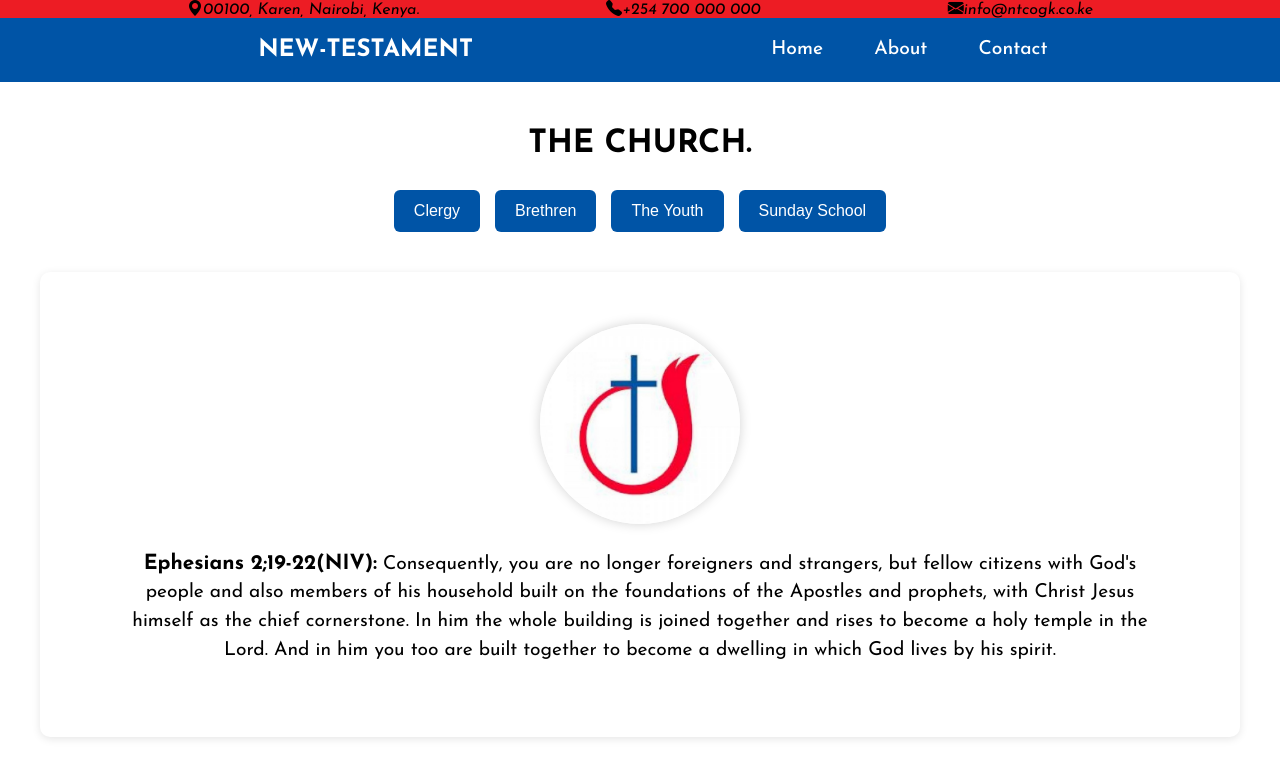
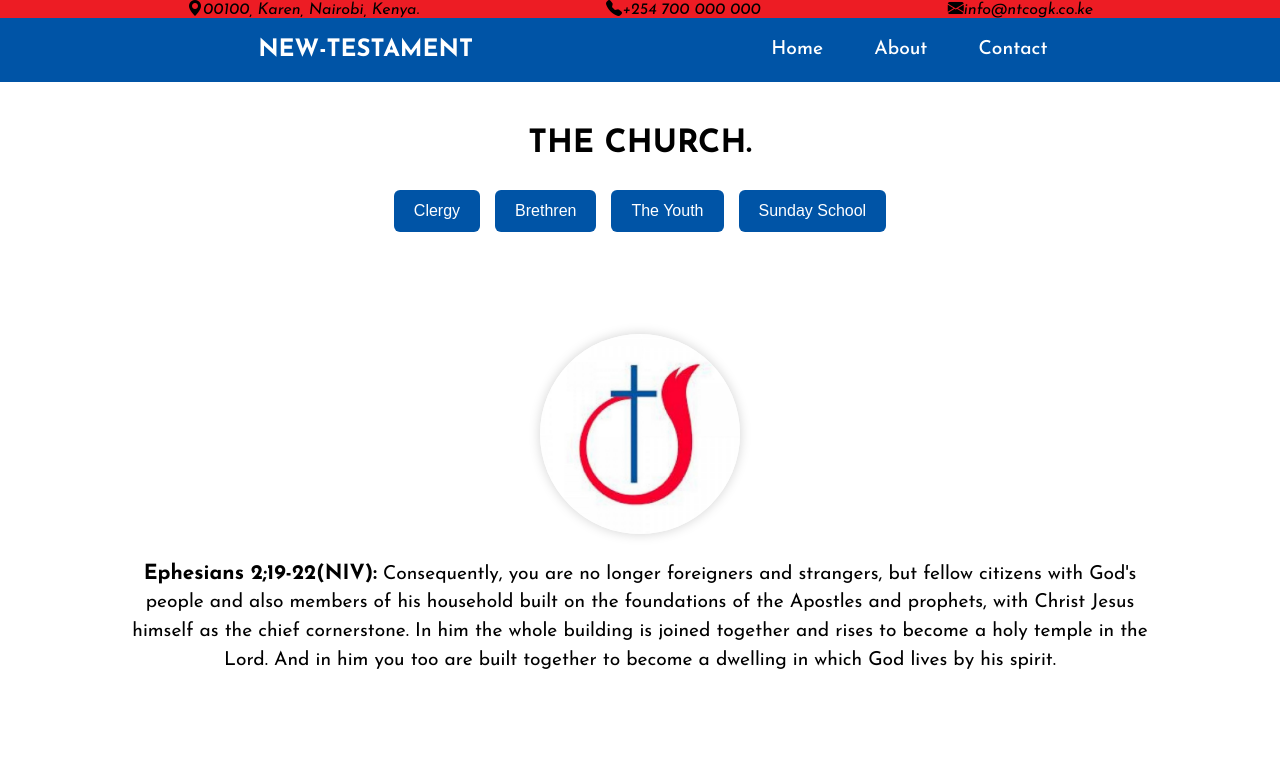
Before and after one commit to Omillo-Charles/New-Testament, a React (Vite) app in the folder new-testament/: page /thechurch in a window 1280 px wide. Shown: the top 778 px of the page. Built offline with nearby package versions, Linux system fonts and the light colour scheme; a web font is replaced by a local one.

Commit message:
The and Our shadow

```diff
--- a/new-testament/src/SubComponets/OurChurch.css
+++ b/new-testament/src/SubComponets/OurChurch.css
@@ -64,8 +64,7 @@
 
 /* Main Content */
 .our-church-content {
-  padding: 20px;
+  padding: 30px;
   background-color: #ffffff;
   border-radius: 10px;
-  box-shadow: 0 2px 8px rgba(0, 0, 0, 0.1);
 }
--- a/new-testament/src/SubComponets/TheChurch.css
+++ b/new-testament/src/SubComponets/TheChurch.css
@@ -53,8 +53,7 @@
 
 /* Main Content */
 .the-church-content {
-  padding: 20px;
+  padding: 30px;
   background-color: #ffffff;
   border-radius: 10px;
-  box-shadow: 0 2px 8px rgba(0, 0, 0, 0.1);
 }
```
